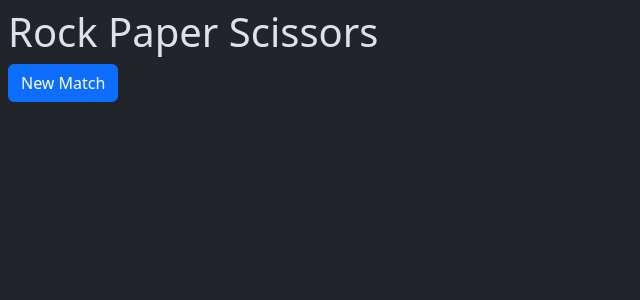
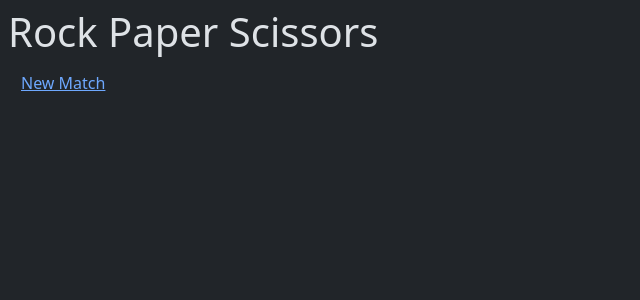
Before and after one commit to MikeEnRegalia/rock-paper-scissors, a Next.js app in the folder web-ui/: page / in a window 1280 px wide. Shown: the top 300 px of the page, without its empty margins (0-640 px from the left). Built offline with nearby package versions, Linux system fonts and the light colour scheme.

Commit message:
improve ui

```diff
--- a/web-ui/components/match.tsx
+++ b/web-ui/components/match.tsx
@@ -52,7 +52,7 @@ export function CreateMatchButton() {
             console.log(error)
         }
     }
-    return <Button onClick={onClick}>New Match</Button>
+    return <Button onClick={onClick} variant="link">New Match</Button>
 }
 
 function hasMoved(currentGame: OpenGame, player: string) {
@@ -102,7 +102,8 @@ export function Match({matchId, player: you}: { matchId: string, player: string
         const madeMove = lastPlayers?.includes(player)
         if (you !== player) return madeMove
             ? <>Moved</>
-            : <Link href={`/matches/${matchId}/players/${player}`} target="_blank">Waiting</Link>
+            : <><Link href={`/matches/${matchId}/players/${player}`} target="_blank">Waiting</Link> <Spinner
+                size="sm"/></>
         return madeMove
             ? currentGame.moves.find(m => m.player === player)?.symbol
             : <DropdownButton title="Move">{gameSymbols.map(symbol =>
```
